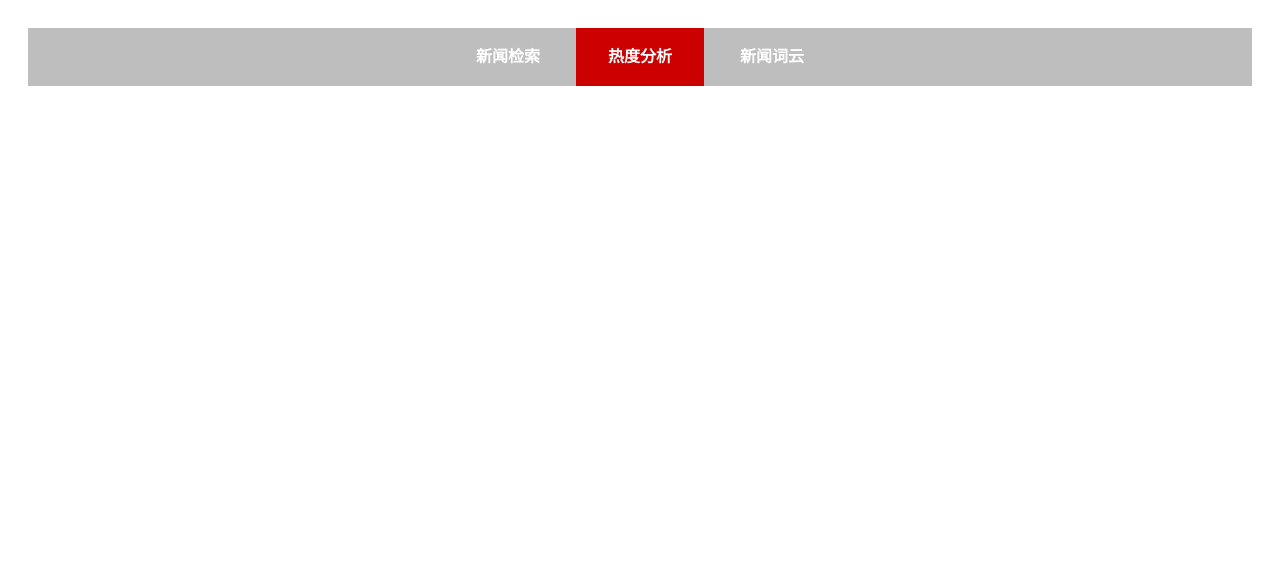
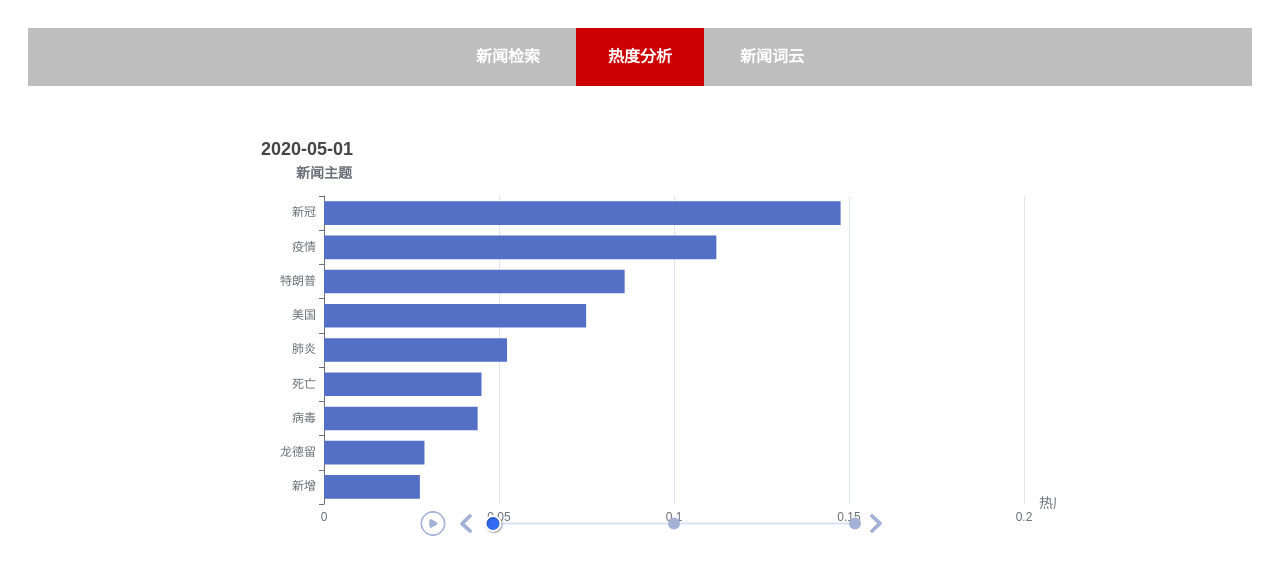
Before and after one commit to FannieCream/Frontend_Project1, a website: page website/analysis.html in a window 1280 px wide. Drawn offline with nearby package versions, Linux system fonts and the light colour scheme.

Commit message:
update_website

```diff
--- a/website/analysis.html
+++ b/website/analysis.html
@@ -4,15 +4,126 @@
     <meta charset="UTF-8">
     <meta name="viewport" content="width=device-width, initial-scale=1.0">
     <link rel="stylesheet" type="text/css" href="assets/stylesheets/style.css" ></link>
-    <title>News World</title>
+    <script src="assets/javascripts/echarts.js"></script>
+    <title>Analysis</title>
 </head>
 <body>
     <div class="web-nav">
         <ul>
             <li class="search"><a href="home.html">新闻检索</a></li>
             <li class="analysis"><a class="active" href="analysis.html">热度分析</a></li>
-            <li class="wordcloud"><a href="worldcloud.html">新闻词云</a></li>
+            <li class="wordcloud"><a href="wordcloud.html">新闻词云</a></li>
         </ul>
     </div>
+
+    <div id="chart" style="position:absolute; left:20% ; width:800px;height:400px;margin-bottom: 50px;">
 </body>
+<script>
+    var myChart = echarts.init(document.getElementById('chart'));
+
+    myChart.setOption(
+    {
+        baseOption: {
+            timeline: {
+                data: ['2020-05-01', '2020-05-04', '2020-05-07'],
+                bottom: -20
+            },
+            title: {
+                text: '新闻热度'
+            },
+            grid: {
+                left: '3%',
+                right: '4%',
+                bottom: '3%',
+                containLabel: true
+            },
+            xAxis: [{
+                name: "热度值",
+                type: 'value',
+                max: 0.2,
+                nameTextStyle: {
+                    fontSize: 14,
+
+                }
+
+            }],
+            yAxis: {
+                type: 'category',
+                name:"新闻主题",
+                nameTextStyle: {
+                    fontSize: 14,
+                    fontWeight: "bold",
+                }
+
+            },
+            tooltip: {
+                show: true,
+                trigger: "item",
+
+            },
+
+            series: [
+                { // 系列二的一些其他配置
+                    type: 'bar',
+
+                }
+            ]
+        },
+        options: [
+            { // 这是'2020-05-01' 对应的 option
+                title: {
+                    text: '2020-05-01'
+                },
+
+                yAxis: [
+                    {
+                        type: "category",
+                        data: ["新增","龙德留","病毒","死亡","肺炎","美国","特朗普","疫情","新冠"]
+                    }
+                ],
+
+                series: [
+                    {
+                        data: [0.02739, 0.0287, 0.0439, 0.045, 0.0523, 0.0749, 0.0859, 0.1121, 0.1476, 0.1951]
+                    }, // 系列一的数据
+
+                ]
+            },
+            { // 这是'2020-05-04' 对应的 option
+                title: {
+                    text: '2020-05-04'
+                },
+                yAxis: [
+                    {
+                        type: "category",
+                        data: ["特朗普","SARS","Cov","病毒","APP","累计","确诊","疫情","新冠"]
+                    }
+                ],
+                series: [
+                    {
+                        data: [0.0300,0.0346, 0.0356, 0.0391, 0.0400, 0.0523, 0.0750, 0.0839,0.104, 0.1141]
+                    }, // 系列一的数据
+                ]
+            },
+            { // 这是'2020-05-07' 对应的 option
+                title: {
+                    text: '2020-05-07'
+                },
+                yAxis: [
+                    {
+                        type: "category",
+                        data: ["SARS","肺炎","病毒","虎门","大桥","澎湃","确诊","疫情","新冠"]
+                    }
+                ],
+                series: [
+                    {
+                        data:  [0.0414, 0.0414, 0.0439, 0.045, 0.0523, 0.0749, 0.0859, 0.0921, 0.0976, 0.1151]
+                    }, // 系列一的数据
+                ]
+            }
+        ]
+    }
+);
+
+</script>
 </html>
--- a/website/assets/stylesheets/style.css
+++ b/website/assets/stylesheets/style.css
@@ -149,3 +149,7 @@ ul.pagination li a.active {
 }
 
 ul.pagination li a:hover:not(.active) {background-color: #ddd;}
+
+.chart {
+  background: url("../images/wordcloud.png") no-repeat center center;
+}
```
Also changed, not shown: website/home.html (+1 -1 lines), website/wordcloud.html (renamed from website/worldcloud.html, +6 -2 lines), website/assets/images/wordcloud.png (added).
